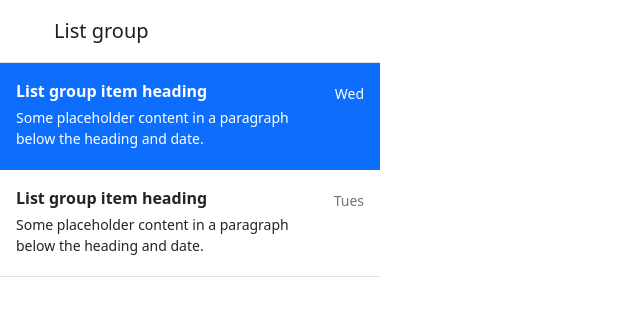
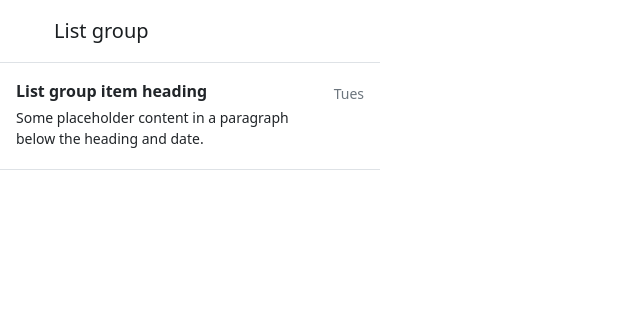
Before and after one commit to imjmakki/ChatUp, an Angular app: page / in a window 1280 px wide. Shown: the top 316 px of the page, without its empty margins (0-640 px from the left). Built offline with nearby package versions, Linux system fonts and the light colour scheme.

Commit message:
updating the chat view

```diff
--- a/src/app/app.component.html
+++ b/src/app/app.component.html
@@ -1,16 +1,10 @@
+<div>
 <div class="d-flex flex-column align-items-stretch flex-shrink-0 bg-white" style="width: 380px;">
   <a href="/" class="d-flex align-items-center flex-shrink-0 p-3 link-dark text-decoration-none border-bottom">
     <svg class="bi me-2" width="30" height="24"><use xlink:href="#bootstrap"></use></svg>
     <span class="fs-5 fw-semibold">List group</span>
   </a>
   <div class="list-group list-group-flush border-bottom scrollarea">
-    <a href="#" class="list-group-item list-group-item-action active py-3 lh-tight" aria-current="true">
-      <div class="d-flex w-100 align-items-center justify-content-between">
-        <strong class="mb-1">List group item heading</strong>
-        <small>Wed</small>
-      </div>
-      <div class="col-10 mb-1 small">Some placeholder content in a paragraph below the heading and date.</div>
-    </a>
     <a href="#" class="list-group-item list-group-item-action py-3 lh-tight">
       <div class="d-flex w-100 align-items-center justify-content-between">
         <strong class="mb-1">List group item heading</strong>
@@ -20,3 +14,4 @@
     </a>
   </div>
 </div>
+</div>
```
